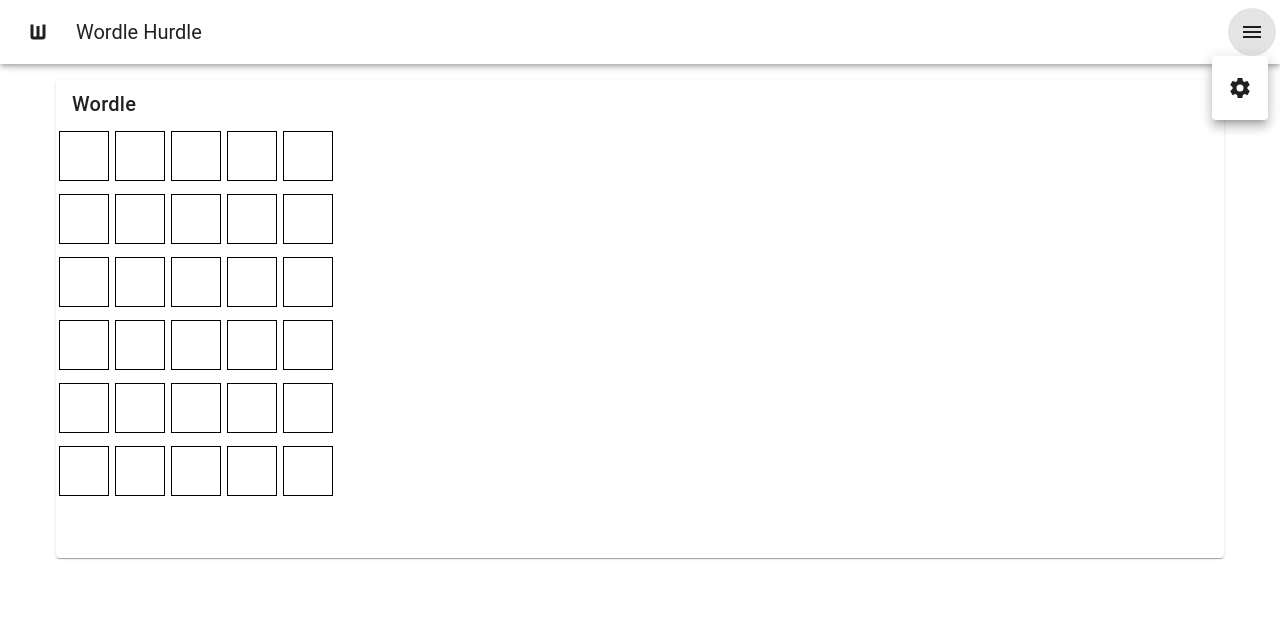
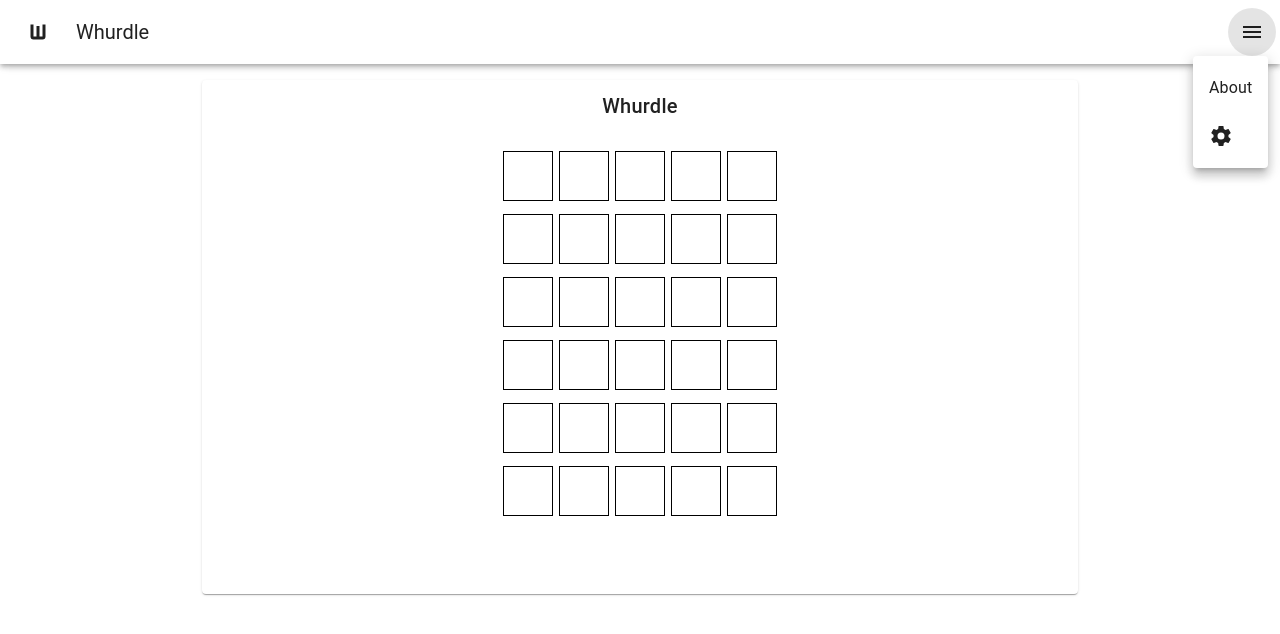
Before and after one commit to IntelliTect-Samples/EWU-CSCD379-2024-Spring, a Nuxt app in the folder wordle-web/: page / in a window 1280 px wide. Both pictures are taken after a click on the button 1252 px from the left and 32 px from the top of the page. Shown: the top 634 px of the page. Built offline with nearby package versions, Linux system fonts and the light colour scheme.

Commit message:
Messing around with app-bar

```diff
--- a/wordle-web/layouts/default.vue
+++ b/wordle-web/layouts/default.vue
@@ -1,11 +1,4 @@
 <template>
-  <!-- <v-app>
-    <v-btn to="/">Home</v-btn>
-    <v-btn to="/test">Test</v-btn>
-    <div>
-      <slot />
-    </div>
-  </v-app> -->
   <v-app>
     <v-app-bar>
       <div class="text-h5 ml-5">
@@ -15,13 +8,18 @@
           class="cursor-pointer"></v-icon>
       </div>
       <v-app-bar-title @click="router.push('/')" class="cursor-pointer">
-        Wordle Hurdle
+        Whurdle
       </v-app-bar-title>
 
       <v-app-bar-nav-icon id="menu-activator"> </v-app-bar-nav-icon>
 
       <v-menu activator="#menu-activator">
         <v-list>
+          <v-list-item>
+            <v-list-item-title @click="router.push('/about')">
+              About
+            </v-list-item-title>
+          </v-list-item>
           <v-list-item>
             <v-list-item-title>
               <v-icon :icon="mdiCog"></v-icon>
--- /dev/null
+++ b/wordle-web/pages/about.vue
@@ -0,0 +1,6 @@
+<template>
+  <v-card>
+    <v-card-title> About </v-card-title>
+    <v-card-text> Meg is super cool. </v-card-text>
+  </v-card>
+</template>
--- a/wordle-web/pages/index.vue
+++ b/wordle-web/pages/index.vue
@@ -1,8 +1,10 @@
 <template>
   <v-container>
-    <v-card>
-      <v-card-title class=".h-25">Wordle</v-card-title>
-
+    <v-card class="mx-auto w-75">
+      <v-card-item class="text-center">
+        <v-card-title>Whurdle</v-card-title>
+      </v-card-item>
+      <v-container class="text-center">
         <div v-if="game.gameState == GameState.Won">You've Won!</div>
         <div v-if="game.gameState == GameState.Lost">You've Lost!</div>
 
@@ -21,6 +23,7 @@
             Restart Game
           </v-btn>
         </v-card-actions>
+      </v-container>
     </v-card>
   </v-container>
 </template>
```
Lines whose indentation alone changed are shown as unchanged.
